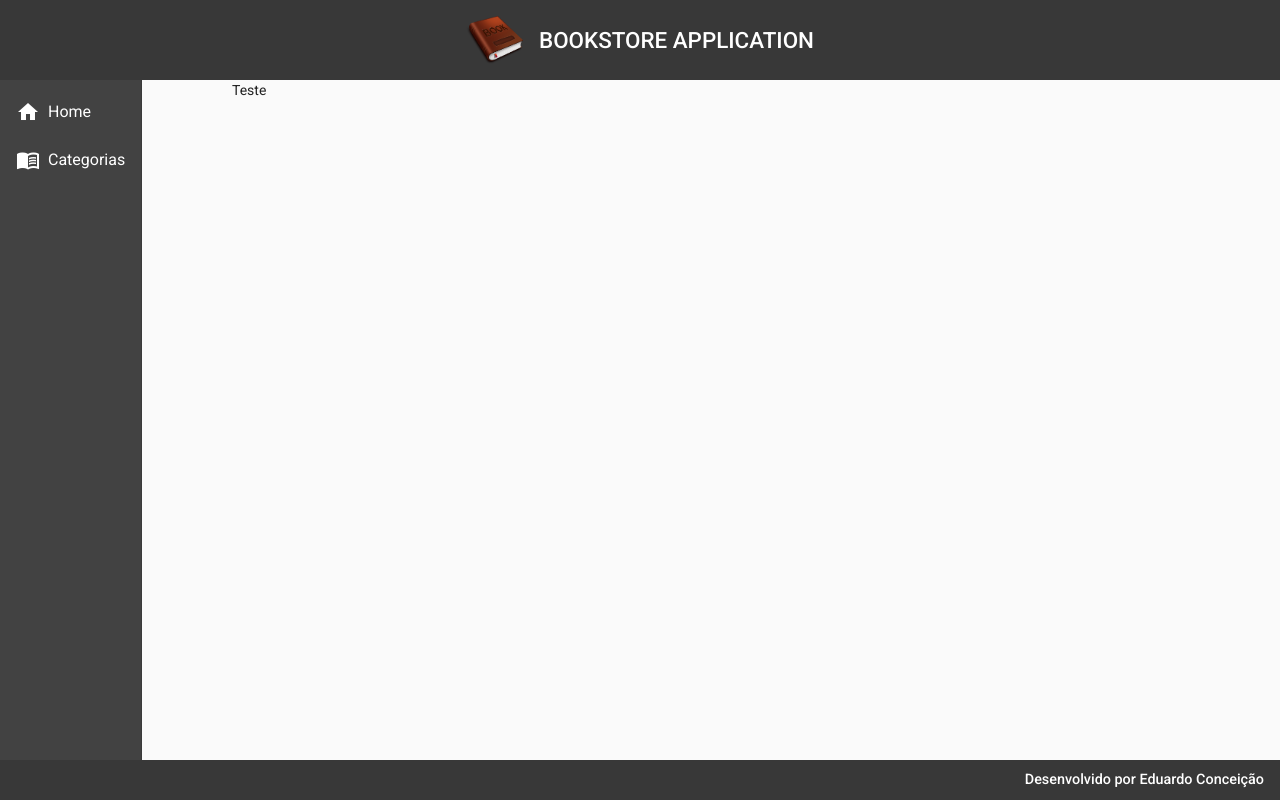
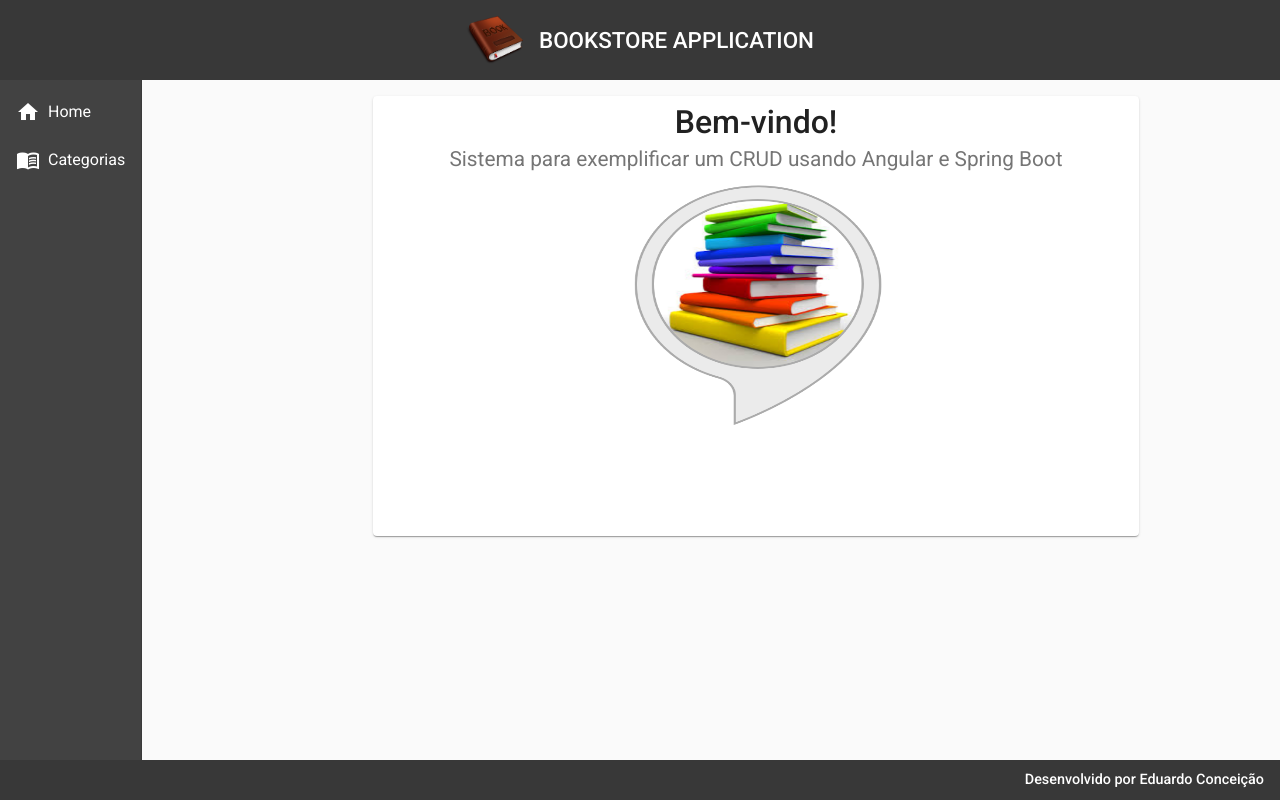
Before and after one commit to eduardoconceicao90/bookstore-front, an Angular app: page / in a window 1280 px wide. Built offline with nearby package versions, Linux system fonts and the light colour scheme.

Commit message:
Implementando o componente HOME

```diff
--- a/src/app/app-routing.module.ts
+++ b/src/app/app-routing.module.ts
@@ -1,7 +1,13 @@
 import { NgModule } from '@angular/core';
 import { RouterModule, Routes } from '@angular/router';
+import { HomeComponent } from './components/views/home/home.component';
 
-const routes: Routes = [];
+const routes: Routes = [
+  {
+    path: '',
+    component: HomeComponent
+  }
+];
 
 @NgModule({
   imports: [RouterModule.forRoot(routes)],
--- a/src/app/components/template/nav/nav.component.html
+++ b/src/app/components/template/nav/nav.component.html
@@ -1,7 +1,7 @@
 <mat-sidenav-container class="container">
     <mat-sidenav mode="side" opened>
         <mat-nav-list>
-            <a mat-list-item>
+            <a routerLink="" mat-list-item>
                 <i class="material-icons">home</i> Home
             </a>
             <a mat-list-item>
@@ -11,6 +11,6 @@
     </mat-sidenav>
 
     <mat-sidenav-content>
-        Teste
+        <router-outlet></router-outlet>
     </mat-sidenav-content>
 </mat-sidenav-container>
--- /dev/null
+++ b/src/app/components/views/home/home.component.css
@@ -0,0 +1,22 @@
+mat-card{
+    width: 70%;
+    height: 60%;
+    margin: 1rem auto 0 auto;
+}
+
+img{
+    display: block;
+    margin: 0px auto;
+    height: 15rem;
+}
+
+.title{
+    text-align: center;
+    font-size: 2rem;
+    margin-bottom: 1.3rem;
+}
+
+.subtitle{
+    text-align: center;
+    font-size: 1.3rem;
+}
--- /dev/null
+++ b/src/app/components/views/home/home.component.html
@@ -0,0 +1,5 @@
+<mat-card class="home mat-elavation-z4">
+    <mat-card-title class="title">Bem-vindo!</mat-card-title>
+    <mat-card-subtitle class="subtitle">Sistema para exemplificar um CRUD usando Angular e Spring Boot</mat-card-subtitle>
+    <img src="assets/img/books.png" width="300" height="300">
+</mat-card>
--- /dev/null
+++ b/src/app/components/views/home/home.component.ts
@@ -0,0 +1,15 @@
+import { Component, OnInit } from '@angular/core';
+
+@Component({
+  selector: 'app-home',
+  templateUrl: './home.component.html',
+  styleUrls: ['./home.component.css']
+})
+export class HomeComponent implements OnInit {
+
+  constructor() { }
+
+  ngOnInit(): void {
+  }
+
+}
```
Also changed, not shown: src/app/app.module.ts (+6 -2 lines), src/assets/img/books.png (added).
